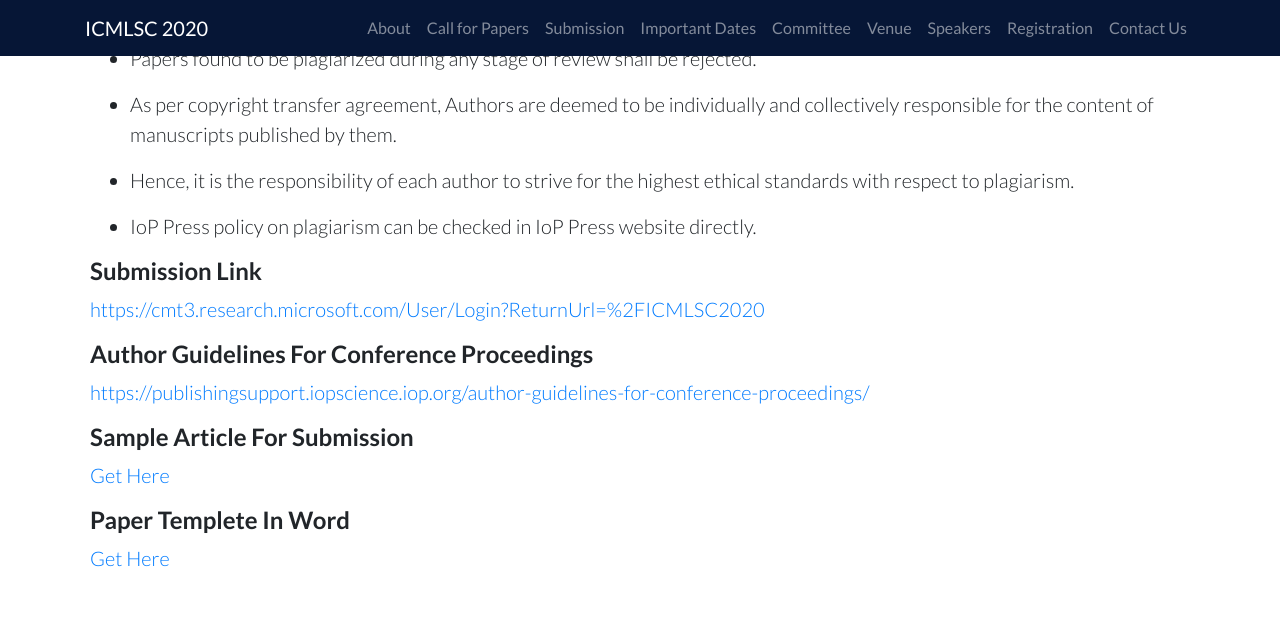
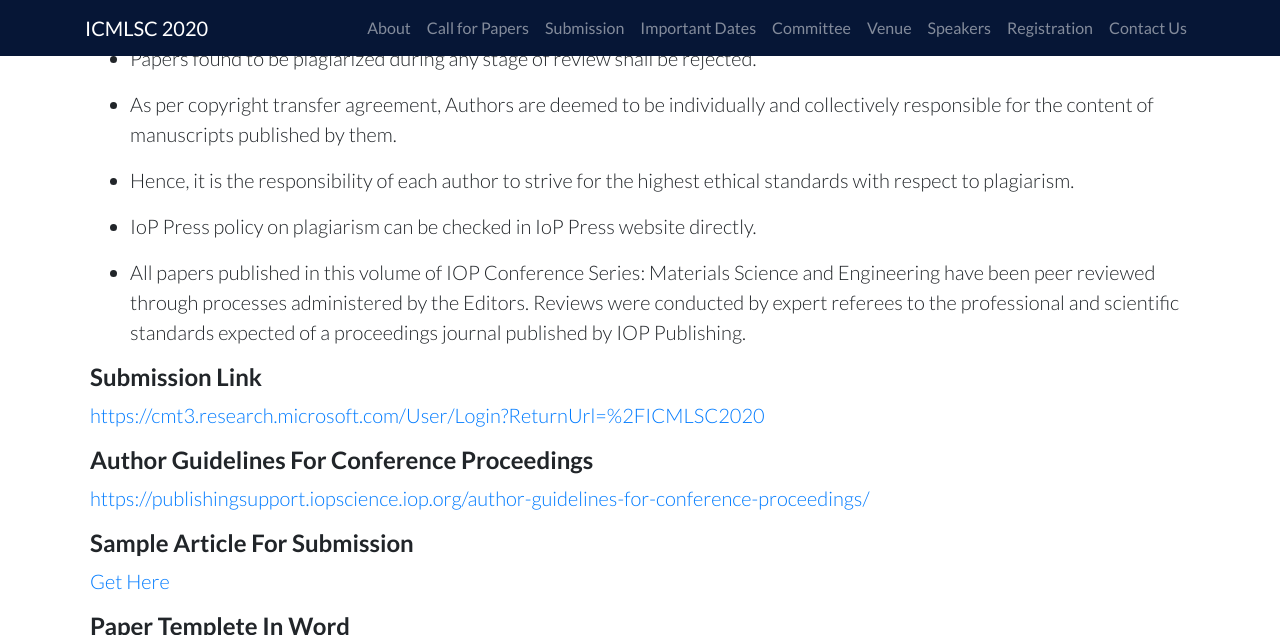
Before and after one commit to ieeevardhaman/icmlsc-website, a Jekyll site: the page built from pages/submission.md, in a window 1280 px wide and 900 px high, scrolled down 2106 px, cut to the strip 0-635 px from the top of the window. Built offline with Jekyll 4.4.1, drawn with Linux system fonts in a browser that asks for light colours; our own code applies the rules of GitHub Pages for plain Markdown files.

Commit message:
Update submission.md

```diff
--- a/pages/submission.md
+++ b/pages/submission.md
@@ -59,6 +59,8 @@
 
 - IoP Press policy on plagiarism can be checked in IoP Press website directly.
 
+- All papers published in this volume of IOP Conference Series: Materials Science and Engineering have been peer reviewed through processes administered by the Editors. Reviews were conducted by expert referees to the professional and scientific standards expected of a proceedings journal published by IOP Publishing.
+
 #### Submission Link
 
 <https://cmt3.research.microsoft.com/User/Login?ReturnUrl=%2FICMLSC2020>
```
